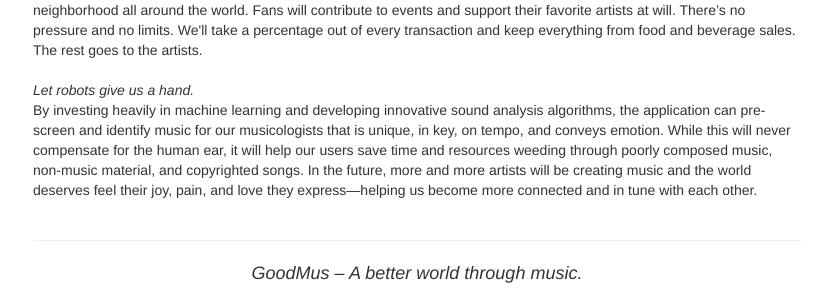
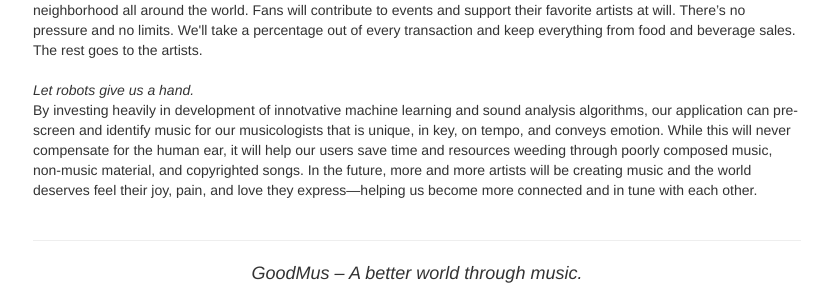
Before and after one commit to levivoelz/levivoelz.github.io, a Jekyll site: the page built from the-pitch-goodmus.html, in a window 1280 px wide and 900 px high, scrolled down 1812 px. Shown: the part 392-686 px from the top of the window, without its empty margins (223-1055 px from the left). Built offline with Jekyll 4.4.1, drawn with Linux system fonts in a browser that asks for light colours.

Commit message:
copy tweak

```diff
--- a/the-pitch-goodmus.html
+++ b/the-pitch-goodmus.html
@@ -49,7 +49,7 @@
 <div>Down the road, we'll invite hand-picked artists to play gigs and host small and large concerts in every city and every neighborhood all around the world. Fans will contribute to events and support their favorite artists at will. There’s no pressure and no limits. We'll take a percentage out of every transaction and keep everything from food and beverage sales. The rest goes to the artists.</div>
 <div><br></div>
 <div><i>Let robots give us a hand.</i></div>
-<div>By investing heavily in machine learning and developing innovative sound analysis algorithms, the application can pre-screen and identify music for our musicologists that is unique, in key, on tempo, and conveys emotion. While this will never compensate for the human ear, it will help our users save time and resources weeding through poorly composed music, non-music material, and copyrighted songs. In the future, more and more artists will be creating music and the world deserves feel their joy, pain, and love they express—helping us become more connected and in tune with each other.</div>
+<div>By investing heavily in development of innotvative machine learning and sound analysis algorithms, our application can pre-screen and identify music for our musicologists that is unique, in key, on tempo, and conveys emotion. While this will never compensate for the human ear, it will help our users save time and resources weeding through poorly composed music, non-music material, and copyrighted songs. In the future, more and more artists will be creating music and the world deserves feel their joy, pain, and love they express—helping us become more connected and in tune with each other.</div>
 <div><br></div>
 <hr>
 <div style="text-align: center"><i><span style="font-size: 18px;">GoodMus – A better world through music.</span></i></div>
```
